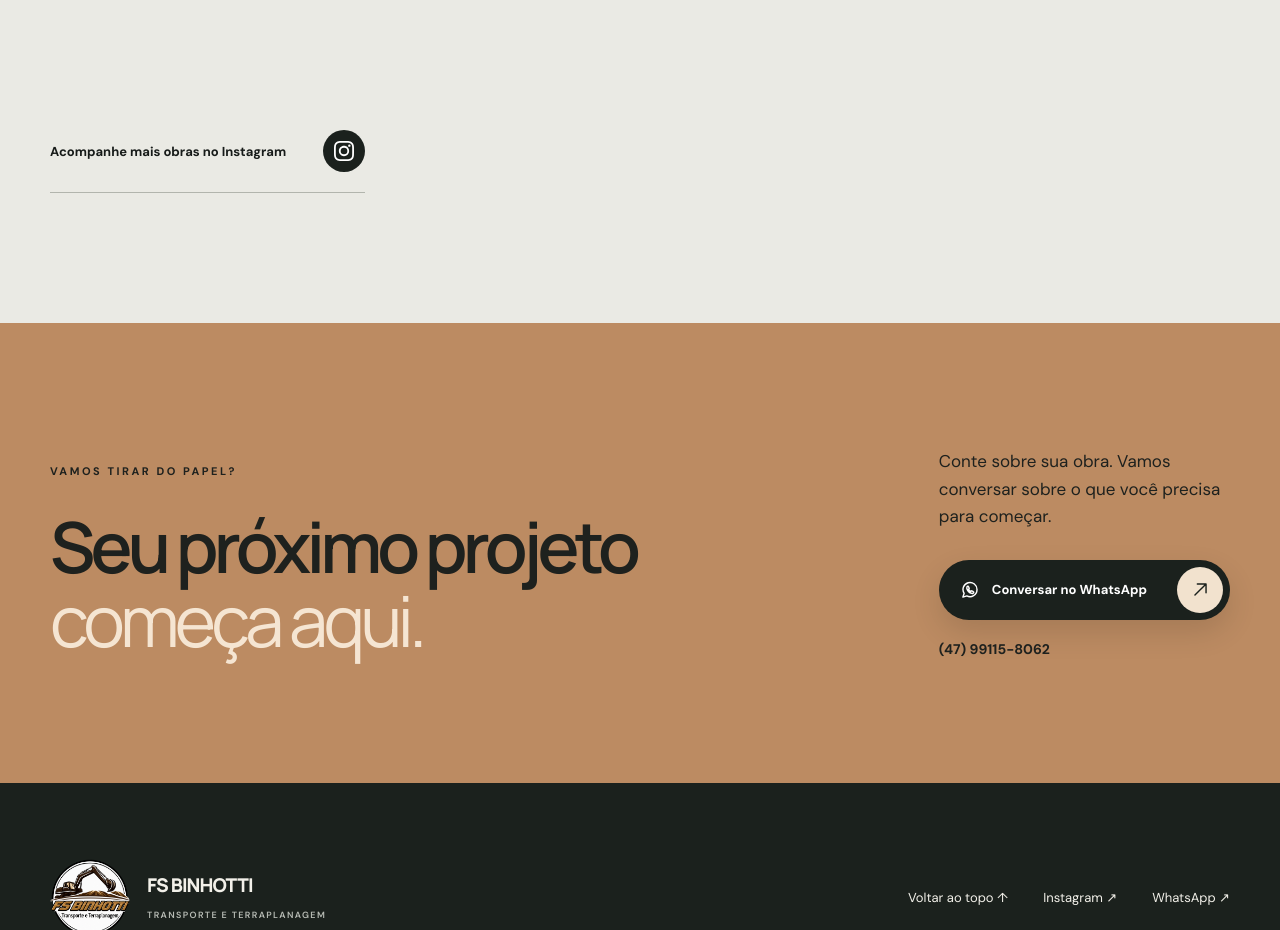
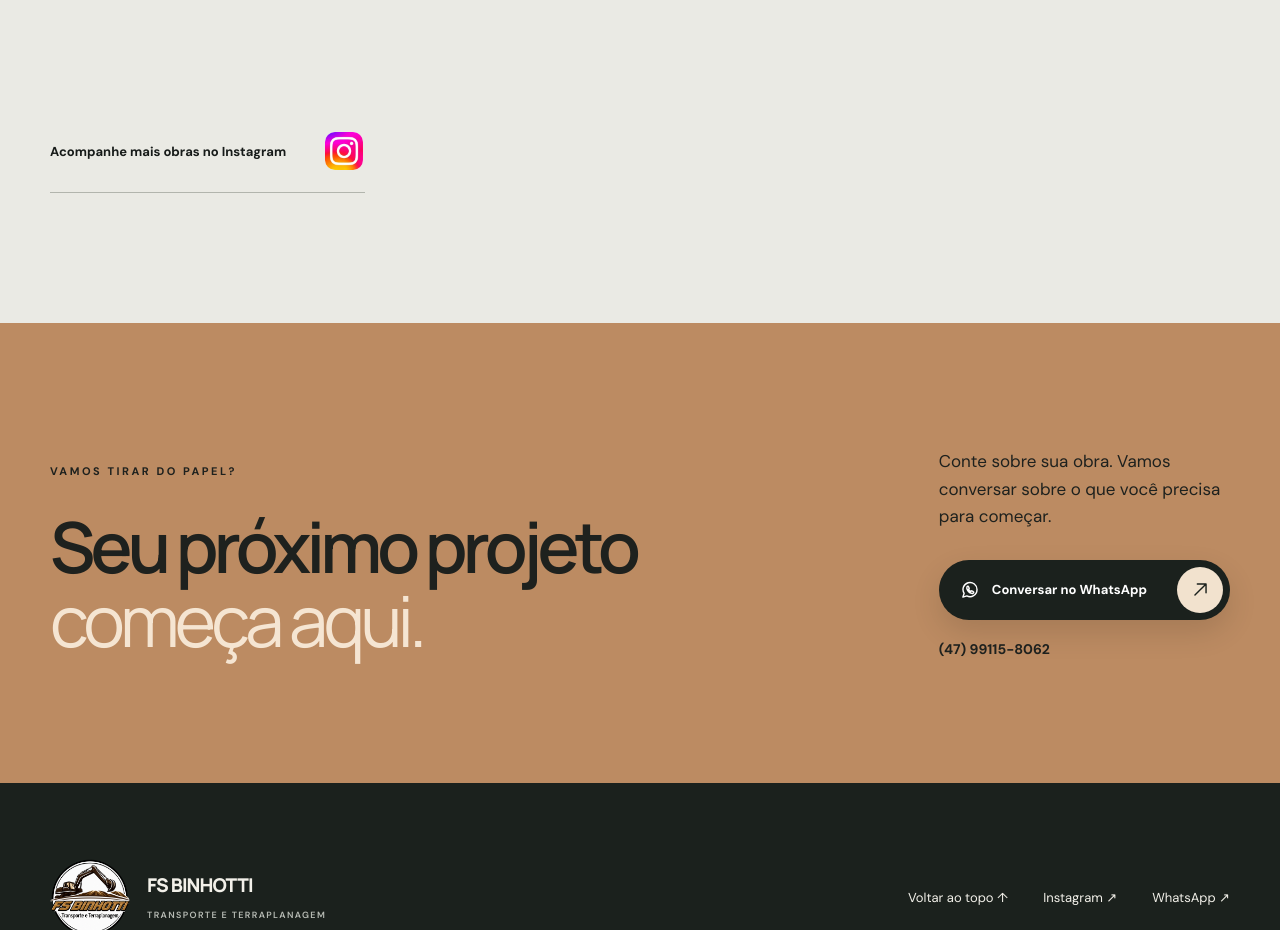
Before and after one commit to Binhotti/fsbinhotti-landing-page, a Next.js app: page / in a window 1280 px wide. Shown: the part 5260-6190 px from the top of the page. Built offline with nearby package versions, Linux system fonts and the light colour scheme.

Commit message:
Use colorful Instagram icon

```diff
--- a/src/app/globals.css
+++ b/src/app/globals.css
@@ -597,19 +597,17 @@ a {
     height: 42px;
     place-items: center;
     border-radius: 50%;
-    background: #1b211d;
-    transition: background .25s, transform .25s
+    transition: transform .25s
 }
 
 .instagram-icon img {
     display: block;
-    width: 20px;
-    height: 20px;
-    filter: invert(1)
+    width: 38px;
+    height: 38px;
+    border-radius: 10px
 }
 
 .all-projects:hover .instagram-icon {
-    background: var(--earth);
     transform: translateY(-2px)
 }
 
--- a/src/app/page.tsx
+++ b/src/app/page.tsx
@@ -87,7 +87,7 @@ export default function Home() {
           <div className="section-heading projects-heading"><h2>Trabalho que<br /><em>ganha forma.</em></h2><p>Registros reais de operações, máquinas e terrenos em transformação.</p></div>
         </div>
         <CarouselVertical slides={projects} />
-        <div className="page-width"><a className="all-projects" href={instagram} target="_blank" rel="noopener noreferrer"><span>Acompanhe mais obras no Instagram</span><span className="instagram-icon" aria-hidden="true"><Image src="/icons/instagram.svg" alt="" width={20} height={20} /></span></a></div>
+        <div className="page-width"><a className="all-projects" href={instagram} target="_blank" rel="noopener noreferrer"><span>Acompanhe mais obras no Instagram</span><span className="instagram-icon" aria-hidden="true"><Image src="/icons/instagram-color.webp" alt="" width={38} height={38} /></span></a></div>
       </section>
 
       <section className="contact" id="contato"><div className="page-width contact-inner"><div><span className="eyebrow">VAMOS TIRAR DO PAPEL?</span><h2>Seu próximo projeto<br /><em>começa aqui.</em></h2></div><div className="contact-right"><p>Conte sobre sua obra. Vamos conversar sobre o que você precisa para começar.</p><a className="button button-dark" href={whatsapp} target="_blank" rel="noopener noreferrer"><WhatsAppIcon /><span className="button-label">Conversar no WhatsApp</span><span className="button-icon"><Arrow diagonal /></span></a><a className="phone-link" href="tel:+5547991158062">(47) 99115-8062</a></div></div></section>
```
Also changed, not shown: public/icons/instagram-color.webp (added).
